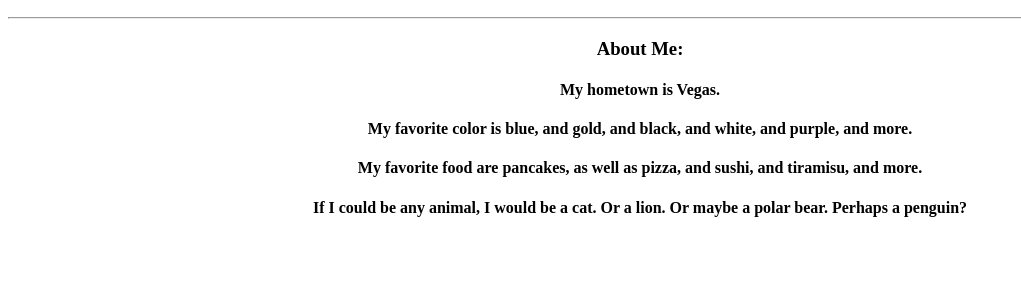
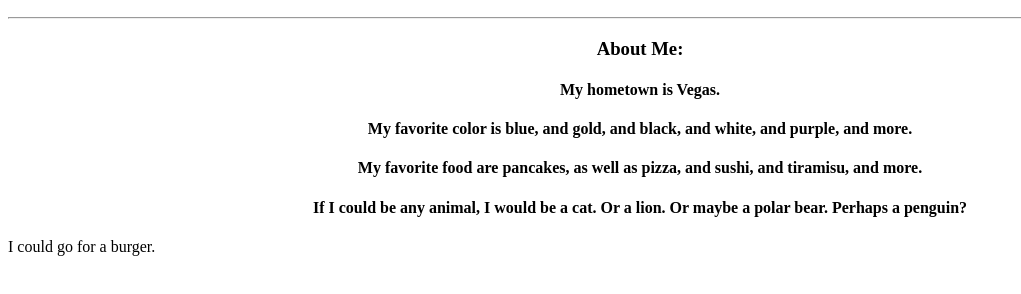
Before and after one commit to ThatABG/the-first-repository, a plain HTML site: page index.html in a window 1280 px wide. Shown: the part 110-404 px from the top of the page, without its empty margins (0-1021 px from the left). Drawn offline with Linux system fonts and the light colour scheme.

Commit message:
New placeholder text

```diff
--- a/index.html
+++ b/index.html
@@ -16,5 +16,6 @@
 					<h4>My favorite food are pancakes, as well as pizza, and sushi, and tiramisu, and more.</h4>
 					<h4>If I could be any animal, I would be a cat. Or a lion. Or maybe a polar bear. Perhaps a penguin?</h4>
 			</div>
+            <p> I could go for a burger.</p>
 		  </body>
 		</html>
```
